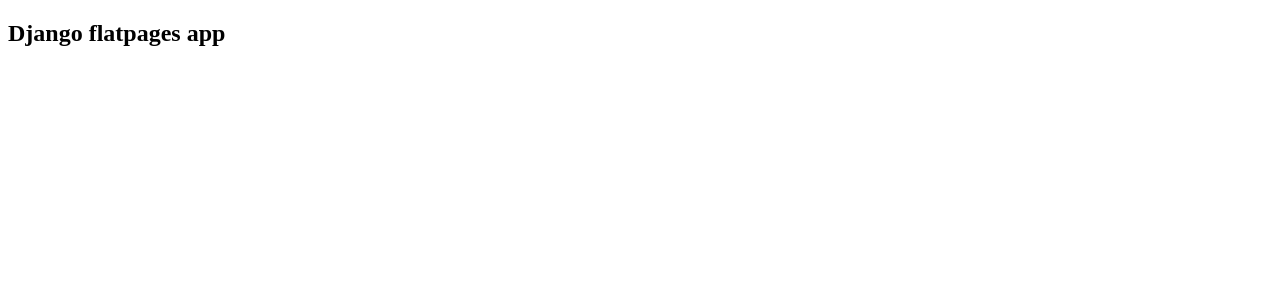
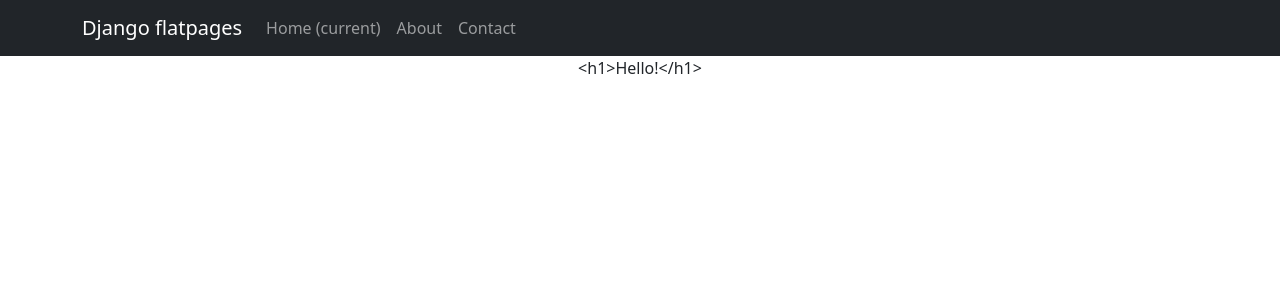
Before and after one commit to chingachguk1977/fpw58_DjangoPjt, a Django app: template templates/flatpages/default.html in a window 1280 px wide. Shown: the top 300 px of the page. Run offline with Django 4.2, Linux system fonts and the light colour scheme; the template is opened without the code that fills it: values that come from a table or form of the project are taken from there, others are empty; data comes from the database, SQL or seed files in the repository; both versions use the stored data as it was after the commit; some libraries are stand-ins or nearby versions.

Commit message:
fixed and added several files, D1.6

```diff
--- a/fpw58/settings.py
+++ b/fpw58/settings.py
@@ -139,6 +139,10 @@
 
 STATIC_URL = 'static/'
 
+STATICFILES_DIRS = [
+    BASE_DIR / "static"
+]
+
 # Default primary key field type
 # https://docs.djangoproject.com/en/4.0/ref/settings/#default-auto-field
 
--- a/templates/flatpages/default.html
+++ b/templates/flatpages/default.html
@@ -1,11 +1,54 @@
 <!DOCTYPE html>
-<html>
+<html lang="en">
     <head>
-<title>Django flatpages - {% block title %} {% endblock title %}</title>
+        <meta charset="utf-8" />
+        <meta name="viewport" content="width=device-width, initial-scale=1, shrink-to-fit=no" />
+        <meta name="description" content="" />
+        <meta name="author" content="" />
+        <title>Bare - Start Bootstrap Template</title>
+
+        {% load static %}
+        <!-- Favicon-->
+        <!-- Core theme CSS (includes Bootstrap)-->
+        <link href="{% static 'css/styles.css' %}" rel="stylesheet" />
     </head>
     <body>
-    <h2>Django flatpages app</h2>
+        <!-- Responsive navbar-->
+        <nav class="navbar navbar-expand-lg navbar-dark bg-dark static-top">
+           <div class="container">
+               <a class="navbar-brand" href="#">Django flatpages</a>
+               <button class="navbar-toggler" type="button" data-toggle="collapse"
+                       data-target="#navbarResponsive"
+                       aria-controls="navbarResponsive" aria-expanded="false"
+                       aria-label="Toggle navigation">
+                   <span class="navbar-toggler-icon"></span>
+               </button>
+               <div class="collapse navbar-collapse" id="navbarResponsive">
+                   <ul class="navbar-nav ml-auto">
+                       <li class="nav-item active">
+                           <a class="nav-link" href="#">Home
+                               <span class="sr-only">(current)</span>
+                           </a>
+                       </li>
+                       <li class="nav-item">
+                           <a class="nav-link" href="/about/">About</a>
+                       </li>
+                       <li class="nav-item">
+                           <a class="nav-link" href="/contacts/">Contact</a>
+                       </li>
+                   </ul>
+               </div>
+           </div>
+        </nav>
+        <!-- Page content-->
+        <div class="container">
+           <div class="row">
+               <div class="col-lg-12 text-center">
                    {% block content %}
+                   {{ flatpage.content }}
                    {% endblock content %}
+               </div>
+           </div>
+        </div>
     </body>
 </html>
```
Also changed, not shown: static/index.html (deleted, +0 -50 lines), db.sqlite3. Lines whose indentation alone changed are shown as unchanged.
